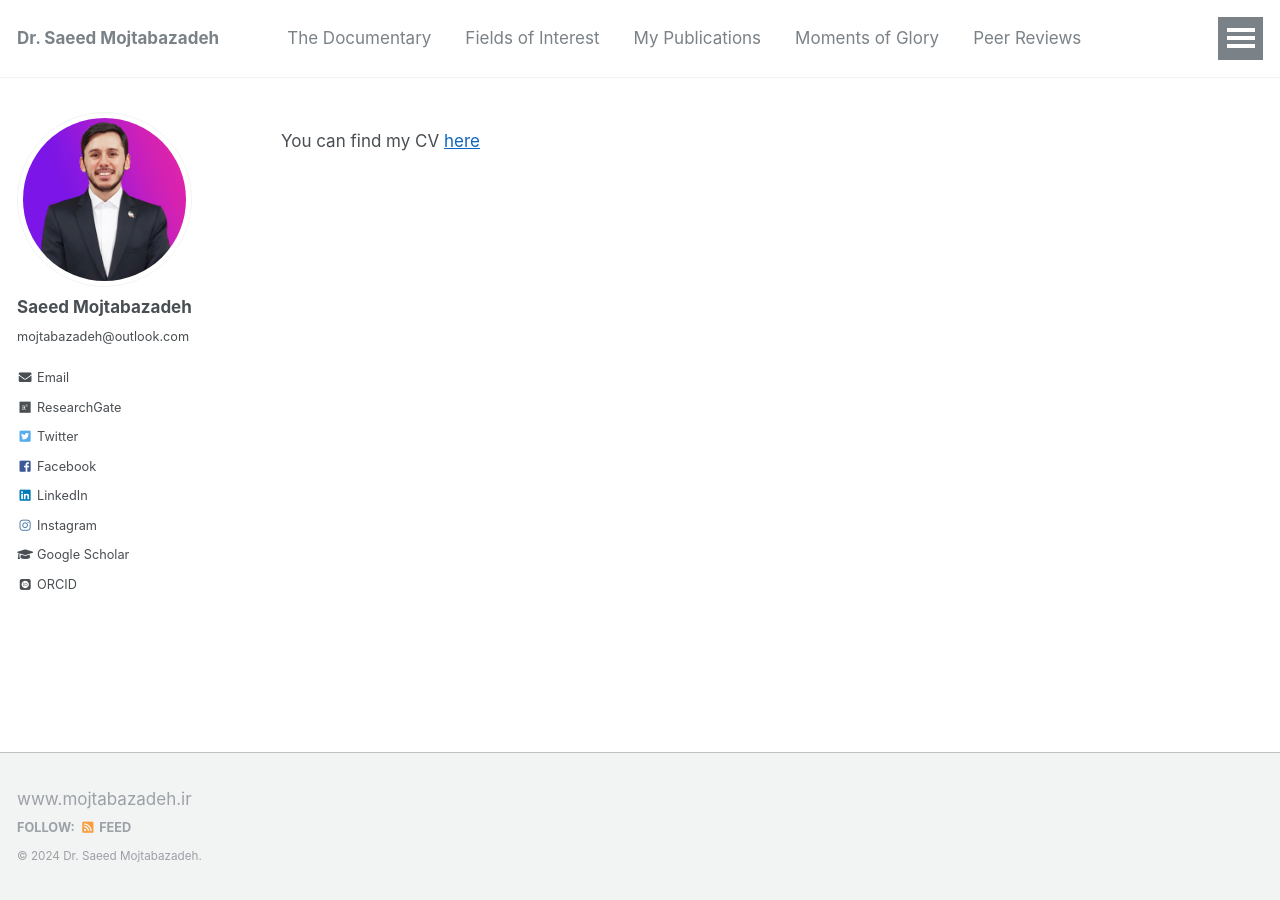
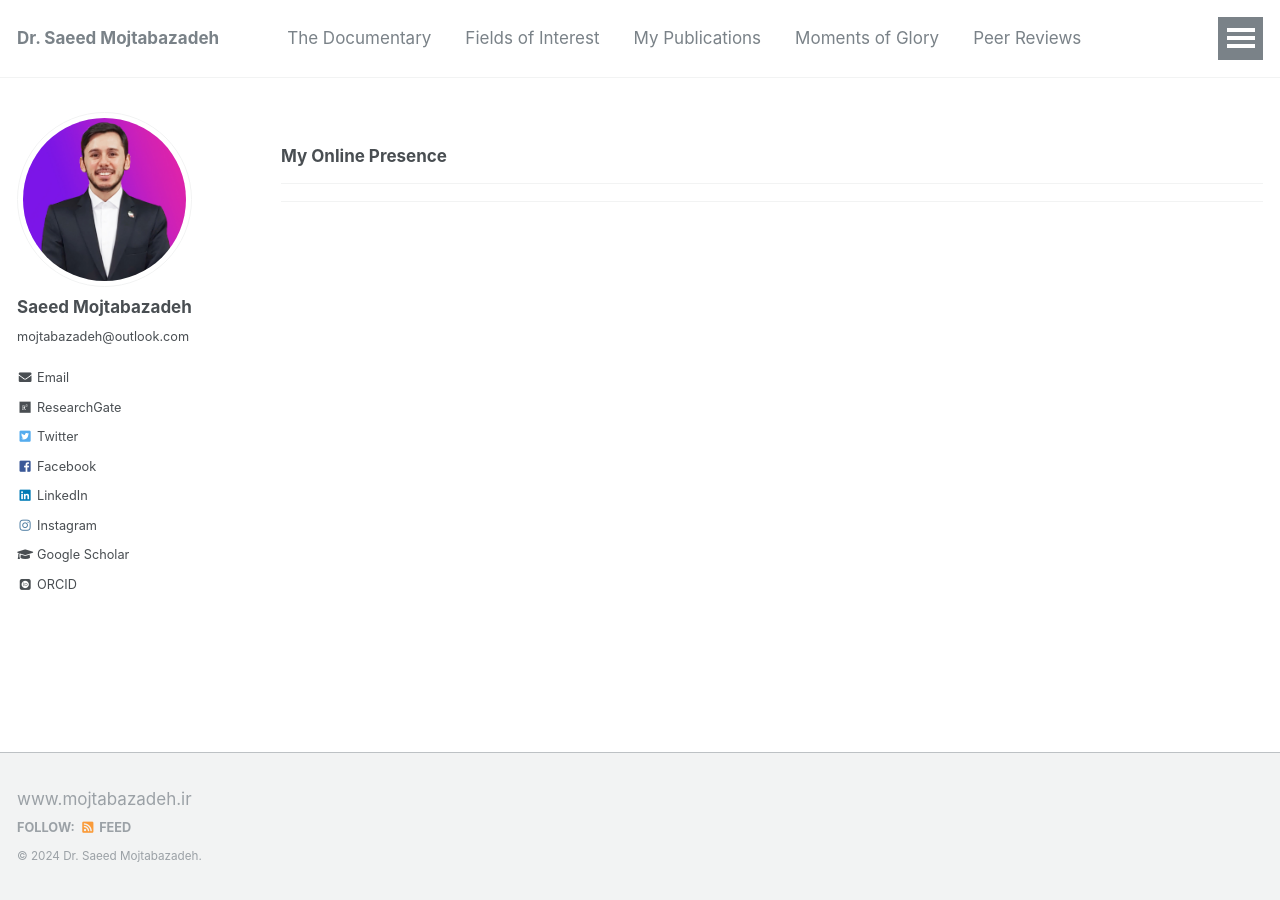
Before and after one commit to mojtabazadeh/mojtabazadeh.github.io, a Jekyll site: the page built from _pages/websites.md, in a window 1280 px wide. Built offline with Jekyll 4.4.1, drawn with Linux system fonts in a browser that asks for light colours; some web fonts are replaced.

Commit message:
Update websites.md

```diff
--- a/_pages/websites.md
+++ b/_pages/websites.md
@@ -1,8 +1,12 @@
 ---
 layout: archive
 title: ""
-permalink: /cv/
+permalink: /websites/
 author_profile: true
 ---
 
-You can find my CV [here](https://drive.google.com/file/d/1R5J1BOPXpzUJVL_BYVfsnCTalwxZUgzl/view?usp=share_link)
+### **My Online Presence**
+___
+
+
+___
```
